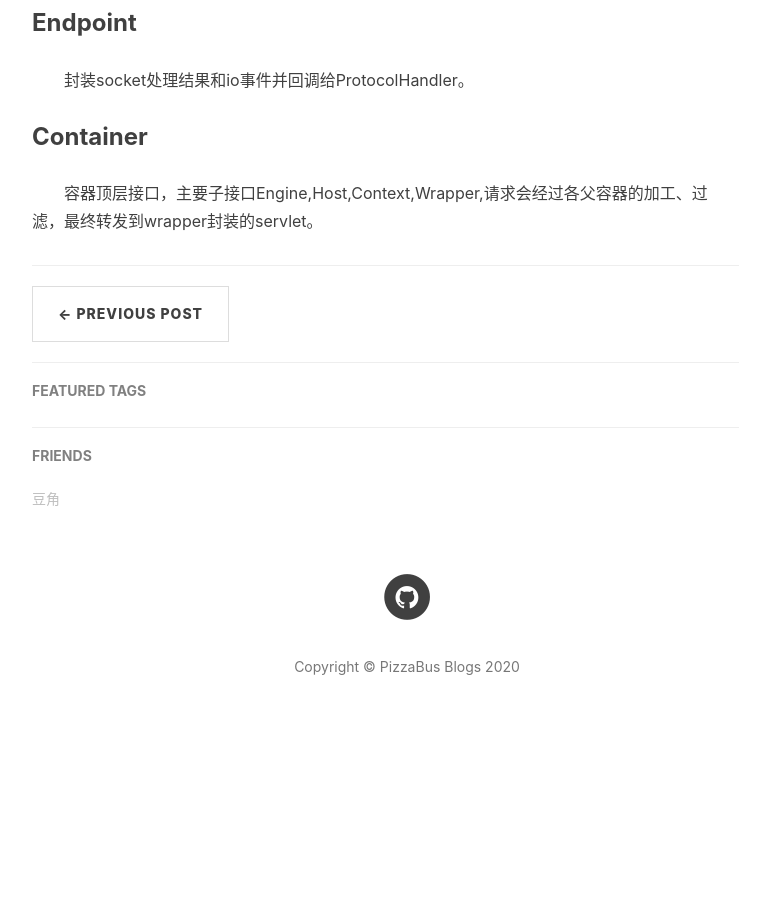
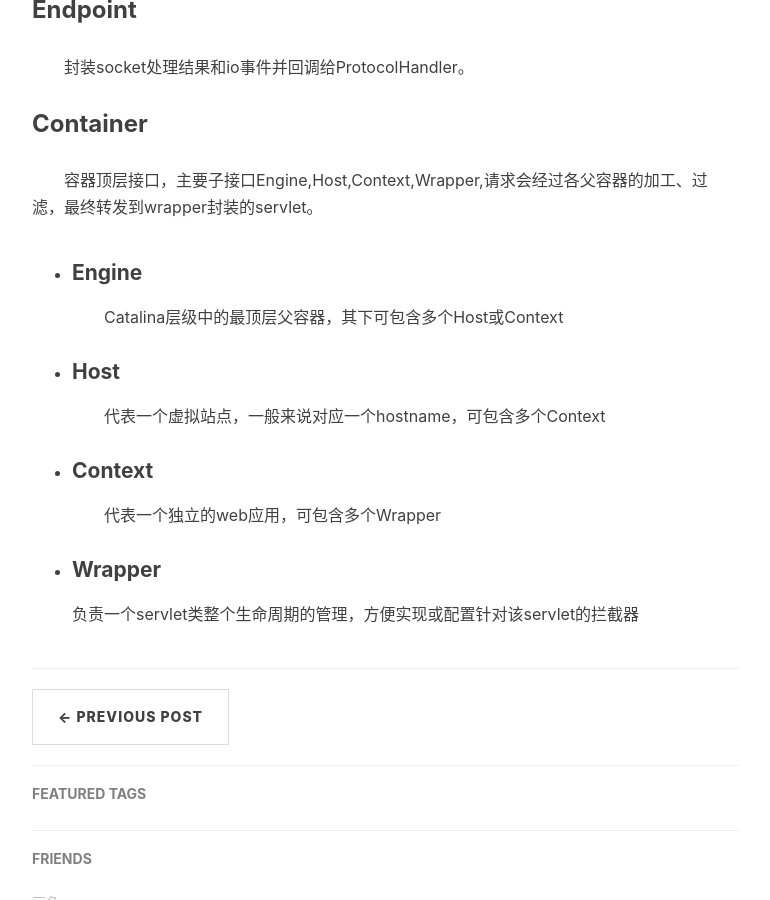
Before and after one commit to josteinzheng/josteinzheng.github.io, a Jekyll site: the page built from _posts/2020-06-22-tomcat-architecture.md, in a window 1280 px wide and 900 px high, scrolled down 2134 px. Shown: the whole window, without its empty margins (233-1003 px from the left). Built offline with Jekyll 4.4.1, drawn with Linux system fonts in a browser that asks for light colours; nearby versions of some CDN libraries; comment, search, counter and statistics services are not loaded; before the commit the page ends 2877 px from its top, so only the background shows below that; some of the changed text lies outside the part shown.

Commit message:
update the post about tomcat

```diff
--- a/_posts/2020-06-22-tomcat-architecture.md
+++ b/_posts/2020-06-22-tomcat-architecture.md
@@ -29,20 +30,29 @@
 
 ## Summarize
 　　Tomcat是一个servlet容器，同时也是web应用服务器，下文基于tomcat8.5.50版本简要分析Tomcat是如何设计来承担这两个角色的。
-## whole picture
+## Whole Picture
 ![tomcat architecture](/img/tomcat-architecture.png)
 如上图所示，左侧是web应用服务器的主要组件，右侧是servlet容器的核心组件，中间Connector承上启下构成了整个tomcat。下面将具体说明各个组件的核心功能。
 ### Coyote
 　　基于nio/apr/nio2框架处理socket连接，支持协议http1.1/http2.0/ajp，并封装请求为Request和返回结果Response（coyote框架内部使用）,将http请求转发给Adapter实现类。
-#### ProtocolHandler
+ * #### ProtocolHandler
 　　顶层协议接口，主要实现类AbstractAjpProtocol，AbstractHttp11Protocol，根据不同协议来初始化Request请求。
-#### Processor
+ * #### Processor
 　　将封装好的Request和Response转发给Adapter实现类。
-#### Adapter
+ * #### Adapter
 　　servlet容器实现该接口来处理请求和返回结果。
+
 ### Connector
   web服务器和servlet容器的连接器，也支持ajp协议来连接外部web服务器（如Apache服务器）。
 ### Endpoint
 　　封装socket处理结果和io事件并回调给ProtocolHandler。
 ### Container
 　　容器顶层接口，主要子接口Engine,Host,Context,Wrapper,请求会经过各父容器的加工、过滤，最终转发到wrapper封装的servlet。
+ * #### Engine
+　　Catalina层级中的最顶层父容器，其下可包含多个Host或Context
+ * #### Host
+　　代表一个虚拟站点，一般来说对应一个hostname，可包含多个Context
+ * #### Context
+　　代表一个独立的web应用，可包含多个Wrapper
+ * #### Wrapper
+   负责一个servlet类整个生命周期的管理，方便实现或配置针对该servlet的拦截器
```
Also changed, not shown: other parts of _posts/2020-06-22-tomcat-architecture.md (+1 -0 lines).
